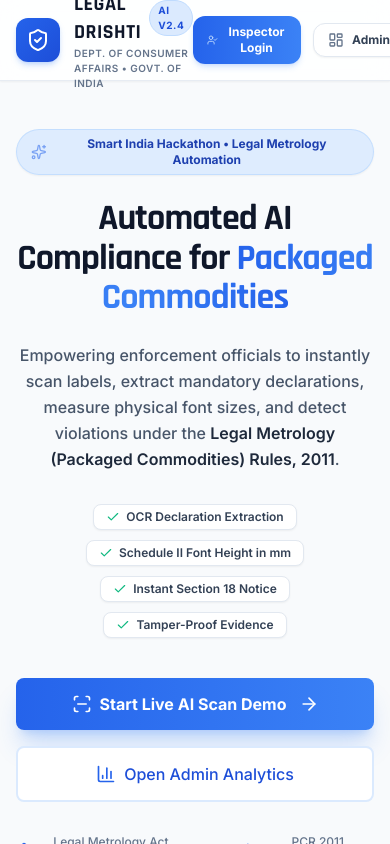
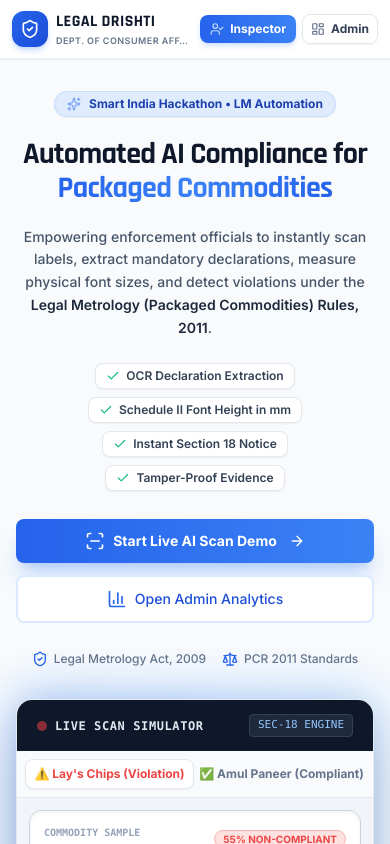
Before and after one commit to hrshvv/legal-drishti-ai, a React (Vite) app: page / in a window 390 px wide. Shown: the top 844 px of the page. Built offline with nearby package versions, Linux system fonts and the light colour scheme.

Commit message:
added new changes

```diff
--- a/src/components/layout/Navbar.jsx
+++ b/src/components/layout/Navbar.jsx
@@ -1,9 +1,9 @@
 import React from 'react';
 import { useAuth } from '../../context/AuthContext';
-import { LogOut, ShieldCheck, Menu } from 'lucide-react';
+import { LogOut, ShieldCheck, Menu, X } from 'lucide-react';
 import { useNavigate } from 'react-router-dom';
 
-const Navbar = ({ toggleMobileMenu }) => {
+const Navbar = ({ toggleMobileMenu, isMobileMenuOpen }) => {
   const { user, logout } = useAuth();
   const navigate = useNavigate();
 
@@ -13,35 +13,36 @@
   };
 
   return (
-    <nav className="h-16 bg-white border-b border-slate-200 flex items-center justify-between px-4 md:px-6 sticky top-0 z-50 shadow-sm w-full">
-      <div className="flex items-center gap-3">
+    <nav className="h-16 bg-white border-b border-slate-200 flex items-center justify-between px-3 sm:px-6 sticky top-0 z-40 shadow-sm w-full">
+      <div className="flex items-center gap-2 sm:gap-3">
         <button
-          className="p-2 -ml-2 text-slate-500 hover:text-slate-800 md:hidden flex items-center justify-center rounded-lg hover:bg-slate-50 transition-colors"
+          className="p-2 -ml-1 text-slate-600 hover:text-slate-900 md:hidden flex items-center justify-center rounded-lg hover:bg-slate-100 transition-colors"
           onClick={toggleMobileMenu}
+          aria-label="Toggle navigation menu"
         >
-          <Menu className="w-6 h-6" />
+          {isMobileMenuOpen ? <X className="w-6 h-6" /> : <Menu className="w-6 h-6 text-slate-700" />}
         </button>
-        <div className="bg-primary-600 p-2 rounded-lg shadow-md shadow-primary-500/20">
-          <ShieldCheck className="text-white w-6 h-6" />
+        <div className="bg-primary-600 p-2 rounded-lg shadow-md shadow-primary-500/20 shrink-0">
+          <ShieldCheck className="text-white w-5 h-5 sm:w-6 sm:h-6" />
         </div>
         <div>
-          <h1 className="text-lg font-display font-bold text-slate-900 tracking-wide leading-tight">LEGAL DRISHTI</h1>
-          <p className="text-[10px] text-slate-500 uppercase tracking-widest leading-none font-medium mt-0.5">Compliance System</p>
+          <h1 className="text-base sm:text-lg font-display font-bold text-slate-900 tracking-wide leading-tight">LEGAL DRISHTI</h1>
+          <p className="text-[9px] sm:text-[10px] text-slate-500 uppercase tracking-widest leading-none font-medium mt-0.5">Compliance System</p>
         </div>
       </div>
 
       {user && (
-        <div className="flex items-center gap-4">
+        <div className="flex items-center gap-2 sm:gap-4">
           <div className="text-right hidden sm:block">
-            <p className="text-sm font-bold text-slate-800">{user.name}</p>
-            <p className="text-xs text-slate-500 font-medium">{user.id}</p>
+            <p className="text-sm font-bold text-slate-800 leading-tight">{user.name}</p>
+            <p className="text-xs text-slate-500 font-medium capitalize">{user.role || 'Inspector'}</p>
           </div>
-          <div className="w-10 h-10 rounded-full bg-primary-100 border border-primary-200 flex items-center justify-center text-primary-700 font-bold shadow-sm">
-            {user.name.charAt(0)}
+          <div className="w-9 h-9 sm:w-10 sm:h-10 rounded-full bg-primary-100 border border-primary-200 flex items-center justify-center text-primary-700 font-bold shadow-sm text-sm sm:text-base">
+            {user.name ? user.name.charAt(0).toUpperCase() : 'U'}
           </div>
           <button
             onClick={handleLogout}
-            className="ml-2 p-2 text-slate-400 hover:text-danger hover:bg-danger-light/50 rounded-lg transition-colors"
+            className="p-2 text-slate-400 hover:text-danger hover:bg-danger-light/50 rounded-lg transition-colors"
             title="Logout"
           >
             <LogOut className="w-5 h-5" />
--- a/src/pages/Login.jsx
+++ b/src/pages/Login.jsx
@@ -79,22 +79,22 @@
       <div className="fixed top-96 -left-32 w-96 h-96 bg-blue-300/30 rounded-full blur-[90px] pointer-events-none -z-10"></div>
 
       {/* TOP NAVIGATION BAR WITH DUAL LOGIN ACTIONS AT TOP RIGHT */}
-      <header className="sticky top-0 z-50 bg-white/85 backdrop-blur-md border-b border-slate-200/80 shadow-sm transition-all">
-        <div className="max-w-7xl mx-auto px-4 sm:px-6 lg:px-8 h-20 flex items-center justify-between">
+      <header className="sticky top-0 z-50 bg-white/90 backdrop-blur-md border-b border-slate-200/80 shadow-sm transition-all w-full">
+        <div className="max-w-7xl mx-auto px-3 sm:px-6 lg:px-8 py-2.5 sm:py-0 sm:h-20 flex items-center justify-between gap-2">
 
           {/* Logo & Government Branding */}
-          <div className="flex items-center gap-3.5">
-            <div className="bg-gradient-to-br from-primary-600 to-primary-700 p-2.5 rounded-xl shadow-md shadow-primary-500/25 flex items-center justify-center">
-              <ShieldCheck className="text-white w-6 h-6" />
+          <div className="flex items-center gap-2 sm:gap-3.5 min-w-0">
+            <div className="bg-gradient-to-br from-primary-600 to-primary-700 p-2 sm:p-2.5 rounded-xl shadow-md shadow-primary-500/25 flex items-center justify-center shrink-0">
+              <ShieldCheck className="text-white w-5 h-5 sm:w-6 sm:h-6" />
             </div>
-            <div>
-              <div className="flex items-center gap-2">
-                <span className="text-xl font-display font-black text-slate-900 tracking-wide">LEGAL DRISHTI</span>
-                <span className="bg-primary-100 text-primary-700 text-[10px] font-bold px-2 py-0.5 rounded-full border border-primary-200 uppercase tracking-wider">
+            <div className="min-w-0">
+              <div className="flex items-center gap-1.5 sm:gap-2">
+                <span className="text-base sm:text-xl font-display font-black text-slate-900 tracking-wide truncate">LEGAL DRISHTI</span>
+                <span className="hidden sm:inline-block bg-primary-100 text-primary-700 text-[10px] font-bold px-2 py-0.5 rounded-full border border-primary-200 uppercase tracking-wider shrink-0">
                   AI v2.4
                 </span>
               </div>
-              <p className="text-[10px] text-slate-500 font-semibold uppercase tracking-wider">
+              <p className="text-[9px] sm:text-[10px] text-slate-500 font-semibold uppercase tracking-wider truncate">
                 Dept. of Consumer Affairs • Govt. of India
               </p>
             </div>
@@ -110,26 +110,26 @@
           </nav>
 
           {/* TOP RIGHT CORNER LOGIN ACTIONS */}
-          <div className="flex items-center gap-3">
+          <div className="flex items-center gap-1.5 sm:gap-3 shrink-0">
             {/* Inspector Login Button */}
             <button
               onClick={() => handleRoleSelect('inspector', '/scanner')}
-              className="group relative inline-flex items-center gap-2 bg-gradient-to-r from-primary-600 to-primary-500 hover:from-primary-700 hover:to-primary-600 text-white text-xs sm:text-sm font-bold px-3.5 sm:px-4 py-2 sm:py-2.5 rounded-xl shadow-md shadow-primary-500/20 hover:shadow-lg hover:shadow-primary-500/30 hover:-translate-y-0.5 active:scale-95 transition-all duration-200"
+              className="group relative inline-flex items-center gap-1.5 bg-gradient-to-r from-primary-600 to-primary-500 hover:from-primary-700 hover:to-primary-600 text-white text-xs sm:text-sm font-bold px-2.5 sm:px-4 py-1.5 sm:py-2.5 rounded-lg sm:rounded-xl shadow-md shadow-primary-500/20 hover:shadow-lg active:scale-95 transition-all duration-200"
               title="Launch Field Inspector AI Scanner"
             >
-              <UserCheck className="w-4 h-4 text-primary-200 group-hover:text-white transition-colors" />
-              <span>Inspector Login</span>
+              <UserCheck className="w-3.5 h-3.5 sm:w-4 sm:h-4 text-primary-200 group-hover:text-white transition-colors" />
+              <span className="hidden sm:inline">Inspector Login</span>
+              <span className="sm:hidden">Inspector</span>
             </button>
 
             {/* Admin Login Button */}
             <button
               onClick={() => handleRoleSelect('admin', '/dashboard')}
-              className="inline-flex items-center gap-2 bg-white hover:bg-slate-50 text-slate-700 hover:text-primary-700 text-xs sm:text-sm font-bold px-3.5 sm:px-4 py-2 sm:py-2.5 rounded-xl border border-slate-200 hover:border-primary-300 shadow-sm hover:shadow active:scale-95 transition-all duration-200"
+              className="inline-flex items-center gap-1.5 bg-white hover:bg-slate-50 text-slate-700 hover:text-primary-700 text-xs sm:text-sm font-bold px-2 sm:px-4 py-1.5 sm:py-2.5 rounded-lg sm:rounded-xl border border-slate-200 hover:border-primary-300 shadow-sm hover:shadow active:scale-95 transition-all duration-200"
               title="Access Central Admin & Enforcement Oversight"
             >
-              <LayoutDashboard className="w-4 h-4 text-slate-500 group-hover:text-primary-600 transition-colors" />
-              <span className="hidden sm:inline">Admin Login</span>
-              <span className="sm:hidden">Admin</span>
+              <LayoutDashboard className="w-3.5 h-3.5 sm:w-4 sm:h-4 text-slate-500 group-hover:text-primary-600 transition-colors" />
+              <span>Admin</span>
             </button>
           </div>
 
@@ -137,58 +137,58 @@
       </header>
 
       {/* HERO SECTION */}
-      <section className="relative pt-12 pb-20 lg:pt-16 lg:pb-28 overflow-hidden">
+      <section className="relative pt-8 pb-16 sm:pt-12 sm:pb-20 lg:pt-16 lg:pb-28 overflow-hidden">
         <div className="max-w-7xl mx-auto px-4 sm:px-6 lg:px-8">
-          <div className="grid lg:grid-cols-12 gap-12 lg:gap-8 items-center">
+          <div className="grid lg:grid-cols-12 gap-8 lg:gap-8 items-center">
 
             {/* Left Column: Headline & Call To Actions */}
-            <div className="lg:col-span-7 text-center lg:text-left space-y-6">
+            <div className="lg:col-span-7 text-center lg:text-left space-y-5 sm:space-y-6">
 
               {/* Badge */}
-              <div className="inline-flex items-center gap-2 px-3.5 py-1.5 rounded-full bg-primary-100/90 text-primary-800 font-bold text-xs sm:text-sm border border-primary-200/80 shadow-sm">
-                <Sparkles className="w-4 h-4 text-primary-600 animate-pulse" />
-                <span>Smart India Hackathon • Legal Metrology Automation</span>
+              <div className="inline-flex items-center gap-2 px-3 py-1 sm:px-3.5 sm:py-1.5 rounded-full bg-primary-100/90 text-primary-800 font-bold text-xs sm:text-sm border border-primary-200/80 shadow-sm max-w-full">
+                <Sparkles className="w-3.5 h-3.5 sm:w-4 sm:h-4 text-primary-600 animate-pulse shrink-0" />
+                <span className="truncate">Smart India Hackathon • LM Automation</span>
               </div>
 
               {/* Main Headline */}
-              <h1 className="text-4xl sm:text-5xl lg:text-6xl font-display font-black text-slate-900 tracking-tight leading-[1.1]">
+              <h1 className="text-3xl sm:text-5xl lg:text-6xl font-display font-black text-slate-900 tracking-tight leading-[1.15]">
                 Automated AI Compliance for <span className="text-transparent bg-clip-text bg-gradient-to-r from-primary-600 via-primary-500 to-blue-600">Packaged Commodities</span>
               </h1>
 
               {/* Subheadline */}
-              <p className="text-base sm:text-lg lg:text-xl text-slate-600 font-medium leading-relaxed max-w-2xl mx-auto lg:mx-0">
+              <p className="text-sm sm:text-lg lg:text-xl text-slate-600 font-medium leading-relaxed max-w-2xl mx-auto lg:mx-0">
                 Empowering enforcement officials to instantly scan labels, extract mandatory declarations, measure physical font sizes, and detect violations under the <strong className="text-slate-800 font-semibold">Legal Metrology (Packaged Commodities) Rules, 2011</strong>.
               </p>
 
               {/* Quick Feature Pills */}
-              <div className="flex flex-wrap justify-center lg:justify-start gap-2.5 pt-2">
+              <div className="flex flex-wrap justify-center lg:justify-start gap-2 pt-1">
                 {[
                   "OCR Declaration Extraction",
                   "Schedule II Font Height in mm",
                   "Instant Section 18 Notice",
                   "Tamper-Proof Evidence"
                 ].map((item, idx) => (
-                  <span key={idx} className="inline-flex items-center gap-1.5 bg-white px-3 py-1 rounded-lg text-xs font-semibold text-slate-700 border border-slate-200 shadow-sm">
-                    <Check className="w-3.5 h-3.5 text-success" />
-                    {item}
+                  <span key={idx} className="inline-flex items-center gap-1.5 bg-white px-2.5 py-1 rounded-lg text-xs font-semibold text-slate-700 border border-slate-200 shadow-sm">
+                    <Check className="w-3.5 h-3.5 text-success shrink-0" />
+                    <span>{item}</span>
                   </span>
                 ))}
               </div>
 
               {/* Dual Launch Actions */}
-              <div className="pt-4 flex flex-col sm:flex-row items-center justify-center lg:justify-start gap-4">
+              <div className="pt-2 sm:pt-4 flex flex-col sm:flex-row items-stretch sm:items-center justify-center lg:justify-start gap-3 sm:gap-4">
                 <button
                   onClick={() => handleRoleSelect('inspector', '/scanner')}
-                  className="w-full sm:w-auto btn-primary text-base py-3.5 px-8 shadow-xl shadow-primary-500/25 hover:shadow-2xl hover:shadow-primary-500/35"
+                  className="btn-primary text-sm sm:text-base py-3 sm:py-3.5 px-6 sm:px-8 shadow-xl shadow-primary-500/25 hover:shadow-2xl"
                 >
                   <ScanLine className="w-5 h-5" />
                   <span>Start Live AI Scan Demo</span>
-                  <ArrowRight className="w-5 h-5 ml-1" />
+                  <ArrowRight className="w-4 h-4 ml-1" />
                 </button>
 
                 <button
                   onClick={() => handleRoleSelect('admin', '/dashboard')}
-                  className="w-full sm:w-auto btn-outline text-base py-3.5 px-7 bg-white hover:bg-slate-50"
+                  className="btn-outline text-sm sm:text-base py-3 sm:py-3.5 px-6 sm:px-7 bg-white hover:bg-slate-50"
                 >
                   <BarChart3 className="w-5 h-5 text-primary-600" />
                   <span>Open Admin Analytics</span>
@@ -196,14 +196,14 @@
               </div>
 
               {/* Government Trust Line */}
-              <div className="pt-2 flex items-center justify-center lg:justify-start gap-6 text-xs text-slate-500 font-medium">
+              <div className="pt-2 flex flex-wrap items-center justify-center lg:justify-start gap-4 sm:gap-6 text-xs text-slate-500 font-medium">
                 <div className="flex items-center gap-1.5">
-                  <ShieldCheck className="w-4 h-4 text-primary-600" />
+                  <ShieldCheck className="w-4 h-4 text-primary-600 shrink-0" />
                   <span>Legal Metrology Act, 2009</span>
                 </div>
-                <div className="w-1 h-1 rounded-full bg-slate-300"></div>
+                <div className="hidden sm:block w-1 h-1 rounded-full bg-slate-300"></div>
                 <div className="flex items-center gap-1.5">
-                  <Scale className="w-4 h-4 text-primary-600" />
+                  <Scale className="w-4 h-4 text-primary-600 shrink-0" />
                   <span>PCR 2011 Standards</span>
                 </div>
               </div>
@@ -256,8 +256,8 @@
                   </div>
 
                   {/* Simulated Label Canvas with AI Overlays */}
-                  <div className="p-6 bg-slate-100 relative">
-                    <div className="bg-white rounded-xl border border-slate-300 p-5 relative shadow-inner overflow-hidden min-h-[220px] flex flex-col justify-between">
+                  <div className="p-3 sm:p-6 bg-slate-100 relative">
+                    <div className="bg-white rounded-xl border border-slate-300 p-3.5 sm:p-5 relative shadow-inner overflow-hidden min-h-[220px] flex flex-col justify-between">
 
                       {/* Product simulated label details */}
                       <div className="flex justify-between items-start">
```
Also changed, not shown: src/components/layout/PageWrapper.jsx (+13 -7 lines), src/components/layout/Sidebar.jsx (+65 -10 lines).
